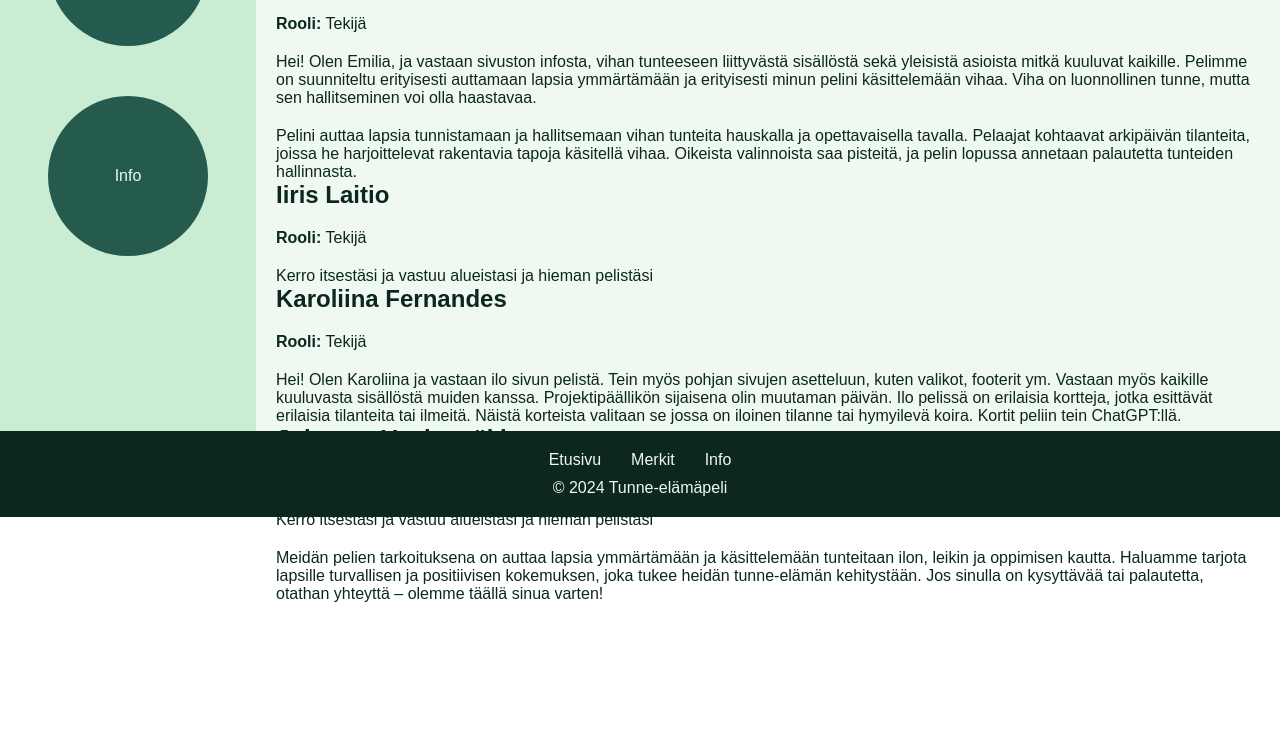
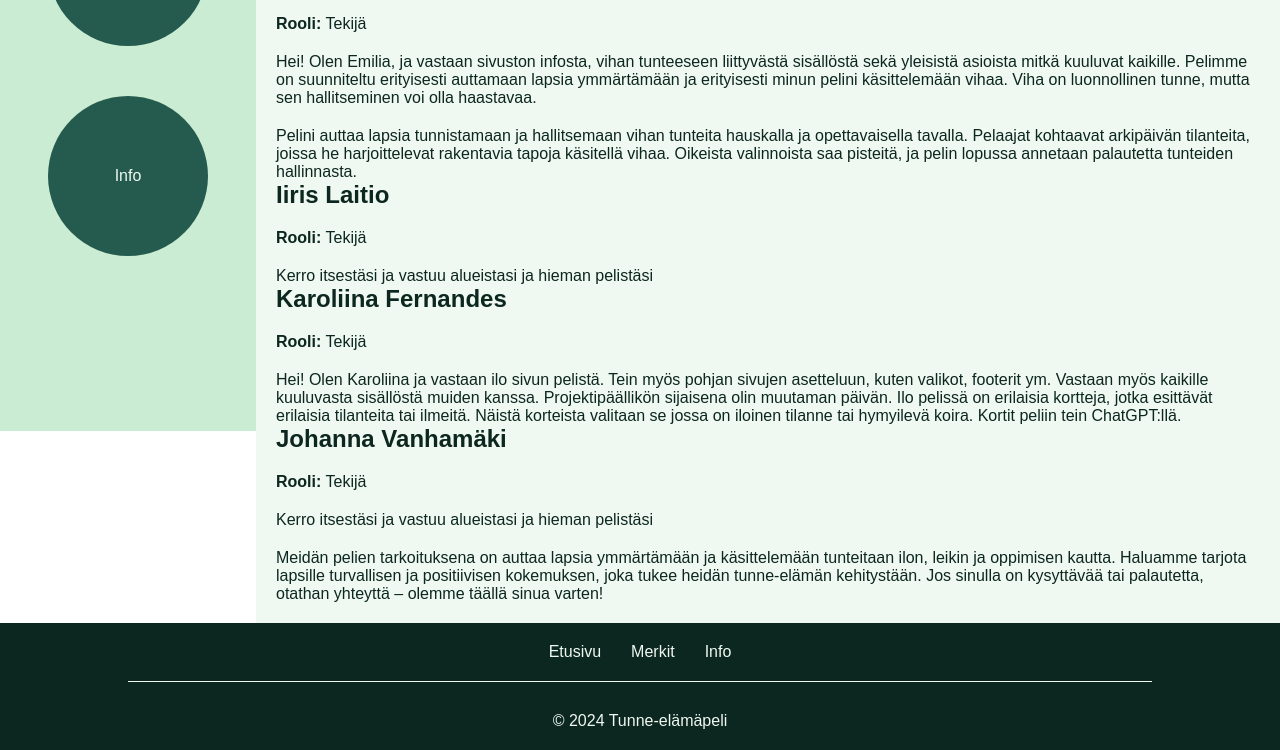
Before and after one commit to KaroliinaF/Ryhma_5_Tunne_elamapeli, a plain HTML site: page info.html in a window 1280 px wide. Shown: the part 521-1271 px from the top of the page. Before the commit the page ends 1124 px from the top, so only its background shows below. Drawn offline with Linux system fonts and the light colour scheme.

Commit message:
Footerin korjaus

```diff
--- a/css/styles.css
+++ b/css/styles.css
@@ -77,7 +77,7 @@ article {
   float: left;
   padding: 20px;
   width: 80%;
-  height: 100vh;
+  min-height: 100vh;
   background-color: #EFF8F1;
 }
 
@@ -151,7 +151,7 @@ footer a {
   color: #EFF8F1;
 }
 
-footer hr {
+hr {
   border: none;
   border-top: 1px solid #EFF8F1;
   margin: 20px 0;
--- a/info.html
+++ b/info.html
@@ -77,6 +77,7 @@
           <li class="nav-item"><a href="token.html">Merkit</a></li>
           <li class="nav-item"><a href="info.html">Info</a></li>
         </ul>
+        <hr>
         <p id="footerText">© 2024 Tunne-elämäpeli</p>
       </footer>
     </body>
```
Also changed, not shown: feelings/angry.html (+1 -1 lines), index.html (+1 -1 lines), token.html (+1 -0 lines).
